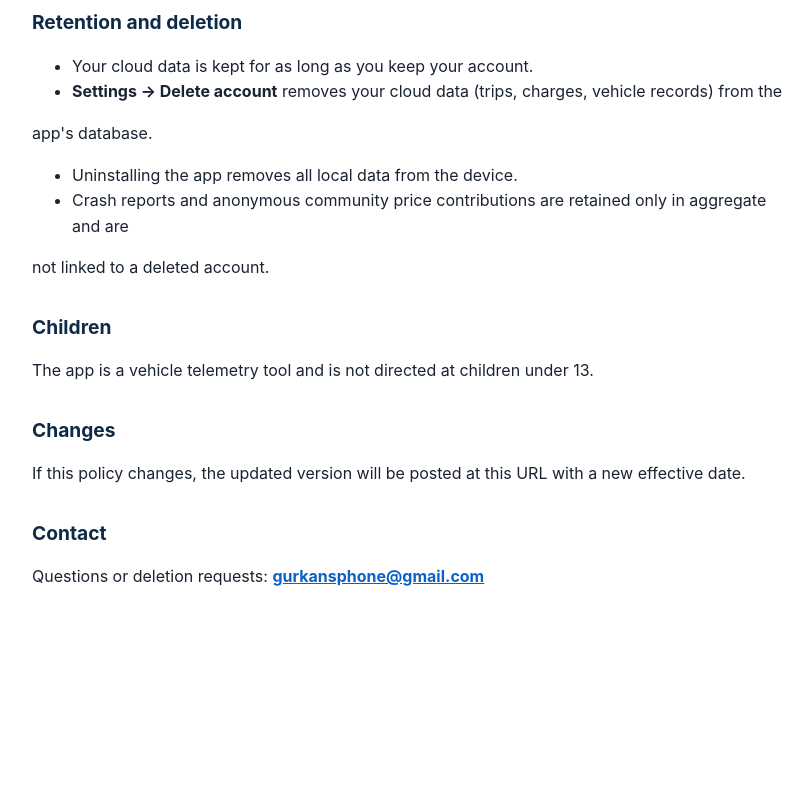
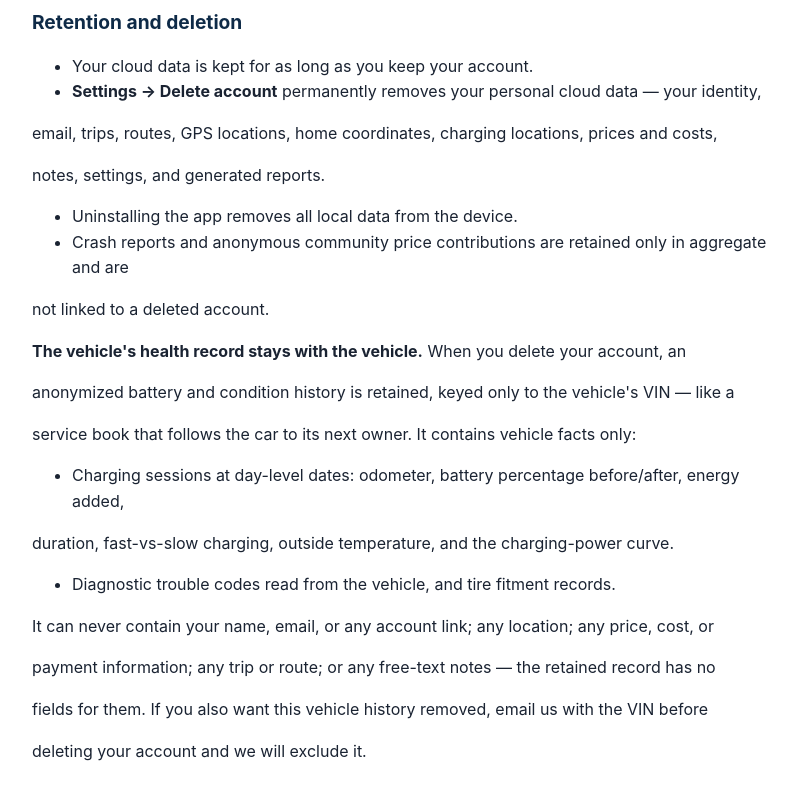
Before and after one commit to gurkansphone/truemile-privacy, a plain HTML site: page index.html in a window 1280 px wide. Shown: the part 2100-2892 px from the top of the page, without its empty margins (228-1040 px from the left). Before the commit the page ends 2766 px from the top, so only its background shows below. Drawn offline with Linux system fonts and the light colour scheme.

Commit message:
Add files via upload

```diff
--- a/index.html
+++ b/index.html
@@ -85,14 +85,32 @@ a{color:#0b62c4}@media(prefers-color-scheme:dark){body{background:#0d1420;color:
 
 <ul>
 <li>Your cloud data is kept for as long as you keep your account.</li>
-<li><strong>Settings → Delete account</strong> removes your cloud data (trips, charges, vehicle records) from the</li>
+<li><strong>Settings → Delete account</strong> permanently removes your personal cloud data — your identity,</li>
 </ul>
-<p>  app&#x27;s database.</p>
+<p>  email, trips, routes, GPS locations, home coordinates, charging locations, prices and costs,</p>
+<p>  notes, settings, and generated reports.</p>
 <ul>
 <li>Uninstalling the app removes all local data from the device.</li>
 <li>Crash reports and anonymous community price contributions are retained only in aggregate and are</li>
 </ul>
 <p>  not linked to a deleted account.</p>
+
+<p><strong>The vehicle&#x27;s health record stays with the vehicle.</strong> When you delete your account, an</p>
+<p>anonymized battery and condition history is retained, keyed only to the vehicle&#x27;s VIN — like a</p>
+<p>service book that follows the car to its next owner. It contains vehicle facts only:</p>
+
+<ul>
+<li>Charging sessions at day-level dates: odometer, battery percentage before/after, energy added,</li>
+</ul>
+<p>  duration, fast-vs-slow charging, outside temperature, and the charging-power curve.</p>
+<ul>
+<li>Diagnostic trouble codes read from the vehicle, and tire fitment records.</li>
+</ul>
+
+<p>It can never contain your name, email, or any account link; any location; any price, cost, or</p>
+<p>payment information; any trip or route; or any free-text notes — the retained record has no</p>
+<p>fields for them. If you also want this vehicle history removed, email us with the VIN before</p>
+<p>deleting your account and we will exclude it.</p>
 
 <h2>Children</h2>
 
```
